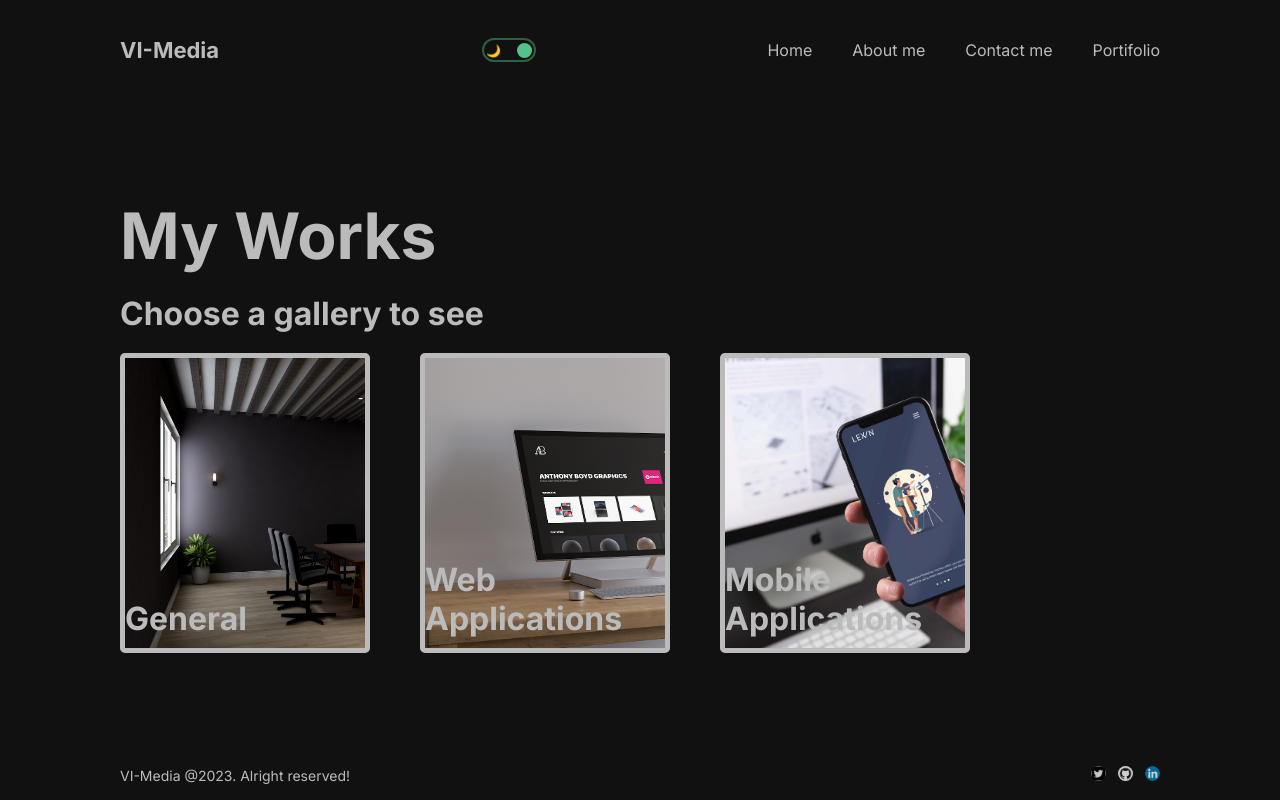
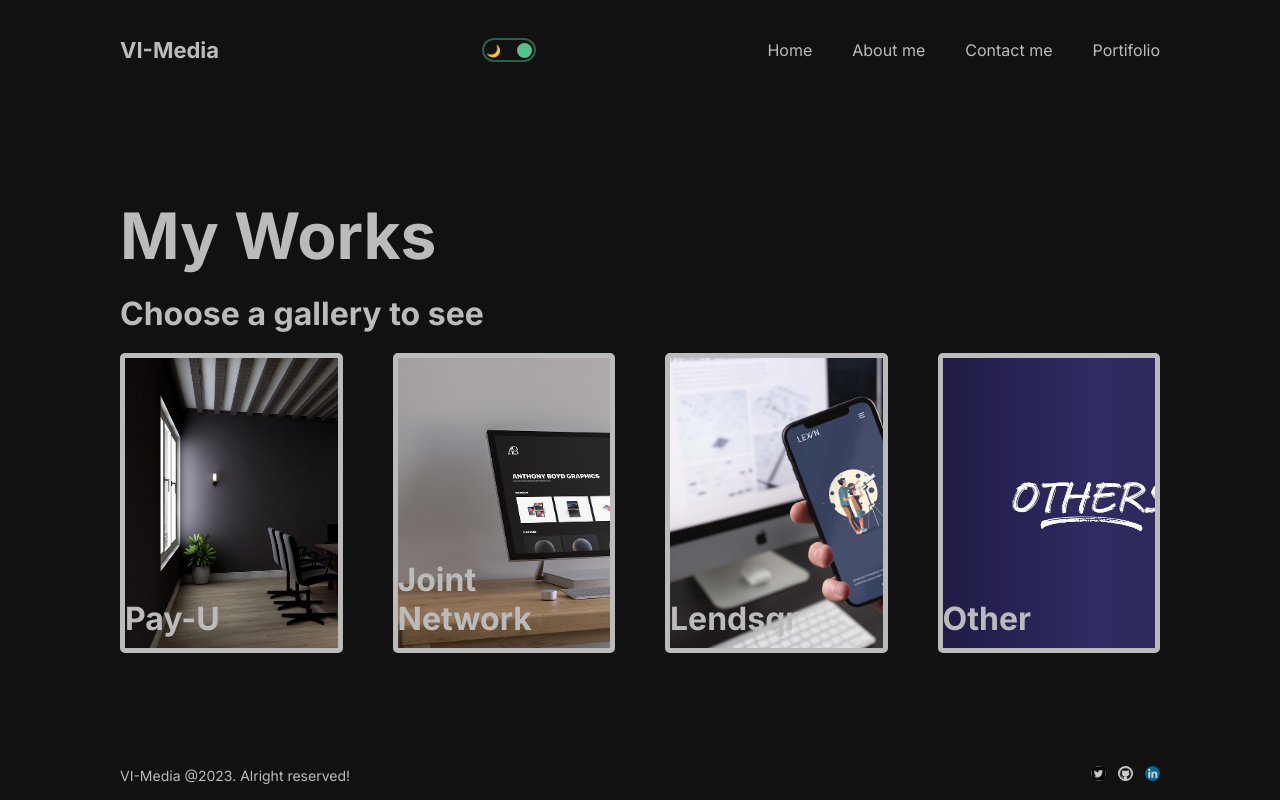
Before and after one commit to victoriad01/newportfolio-, a Next.js app: page /portifolio in a window 1280 px wide. Built offline with nearby package versions, Linux system fonts and the light colour scheme.

Commit message:
linked to projects

```diff
--- a/src/app/about/page.module.css
+++ b/src/app/about/page.module.css
@@ -50,6 +50,11 @@
   text-align: justify;
 }
 
+.here {
+  color: #53c28b;
+  text-decoration: underline;
+}
+
 /* Tablet Styles */
 @media (max-width: 1023px) {
   .itemsContainer {
--- a/src/app/portifolio/page.jsx
+++ b/src/app/portifolio/page.jsx
@@ -7,14 +7,20 @@ const Portifolio = () => {
     <div className={styles.container}>
       <h1 className={styles.selectTitle}>Choose a gallery to see</h1>
       <div className={styles.items}>
-        <Link href='/portifolio/illustrations' className={styles.item}>
-          <span className={styles.title}>General</span>
+        <Link href='https://pay-u-bf064.web.app/#/' className={styles.item}>
+          <span className={styles.title}>Pay-U</span>
         </Link>
-        <Link href='/portifolio/web' className={styles.item}>
-          <span className={styles.title}>Web Applications</span>
+        <Link href='https://joint-network.web.app/' className={styles.item}>
+          <span className={styles.title}>Joint Network</span>
         </Link>
-        <Link href='/portifolio/mobile' className={styles.item}>
-          <span className={styles.title}>Mobile Applications</span>
+        <Link
+          href='https://oluwafemi-vi-lendsqr-fe-test.web.app/'
+          className={styles.item}
+        >
+          <span className={styles.title}>Lendsqr</span>
+        </Link>
+        <Link href='https://github.com/victoriad01' className={styles.item}>
+          <span className={styles.title}>Other</span>
         </Link>
       </div>
     </div>
--- a/src/app/portifolio/page.module.css
+++ b/src/app/portifolio/page.module.css
@@ -31,6 +31,10 @@
 }
 .item:nth-child(3) {
   background: url('/mobile-mockup.jpg');
+}
+
+.item:nth-child(4) {
+  background: url('/others.jpg');
 }
 
 .title {
--- a/src/components/navbar/Navbar.jsx
+++ b/src/components/navbar/Navbar.jsx
@@ -9,7 +9,6 @@ import Image from 'next/image'
 import MenuIcon from 'public/menu.svg'
 import MenuDark from 'public/white-menu.png'
 import { ThemeContext } from '@/context/ThemeContext'
-import Menu from '../Menu/Menu'
 
 const links = [
   { id: 0, url: '/', title: 'Home' },
```
Also changed, not shown: src/app/about/page.jsx (+29 -21 lines), public/others.jpg (added).
